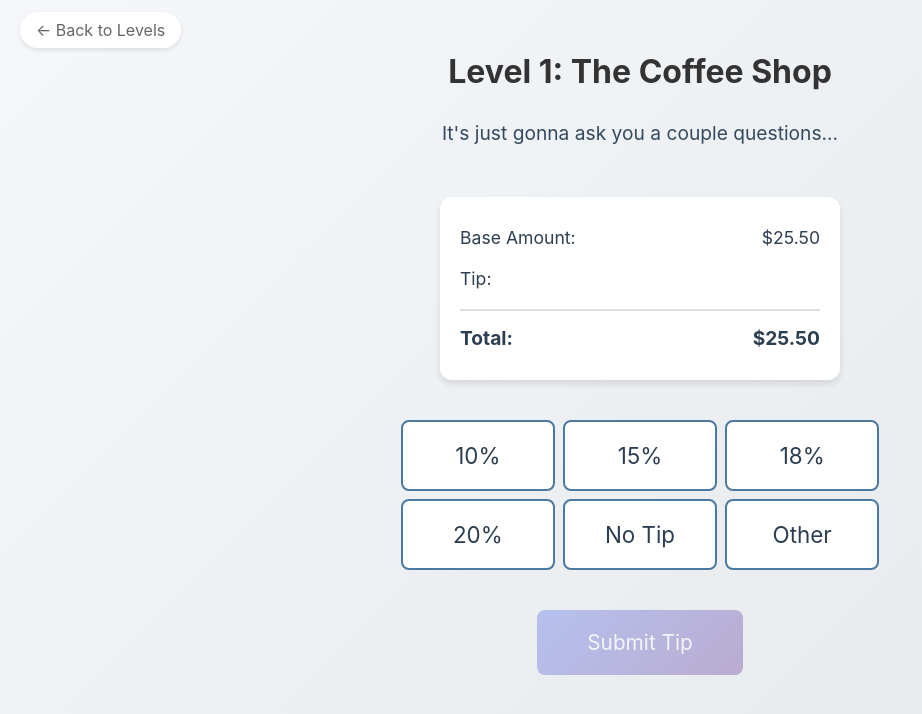
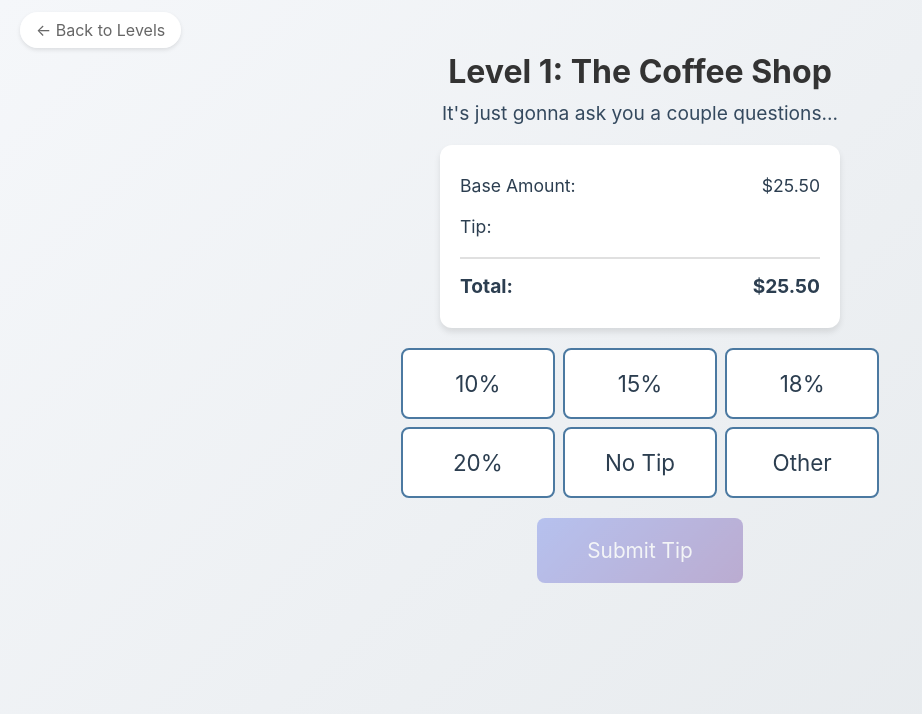
Before and after one commit to lukeharwood11/couple-questions, a React (Create React App) app: page /level/1 in a window 1280 px wide. Shown: the top 714 px of the page, without its empty margins (0-922 px from the left). Built offline with nearby package versions, Linux system fonts and the light colour scheme.

Commit message:
Fix styling

```diff
--- a/src/components/Layout/Layout.tsx
+++ b/src/components/Layout/Layout.tsx
@@ -19,6 +19,7 @@ const Layout: React.FC = () => {
                     <Link to="/" className="back-button">
                         ← Back to Levels
                     </Link>
+                    { /* put level number here */ }
                 </motion.div>
             )}
             <main className="main-content">
--- a/src/pages/09_LevelNinePage/LevelNinePage.tsx
+++ b/src/pages/09_LevelNinePage/LevelNinePage.tsx
@@ -80,7 +80,7 @@ const LevelNinePage: React.FC = () => {
             exit={{ opacity: 0, y: -20 }}
         >
             <h1 className="level-title">
-                Level {level.id}: {level.title}
+                {level.title}
             </h1>
             <p className="level-subtitle">{level.subtitle}</p>
             <div className="tip-container">
--- a/src/pages/10_LevelTenPage/LevelTenPage.css
+++ b/src/pages/10_LevelTenPage/LevelTenPage.css
@@ -82,7 +82,6 @@
 .level-ten-subtitle {
     line-height: 1.6;
     max-width: 800px;
-    margin: 0 auto 2rem;
     text-align: center;
     position: relative;
 }
--- a/src/pages/shared/LevelPages.css
+++ b/src/pages/shared/LevelPages.css
@@ -8,13 +8,12 @@
   text-align: center;
   color: #333;
   margin-top: 2rem;
-  margin-bottom: 30px;
+  margin-bottom: 10px;
 }
 
 .level-subtitle {
   text-align: center;
   color: var(--text-secondary);
-  margin-bottom: 2rem;
   font-size: 1.2rem;
 }
 
@@ -22,7 +21,6 @@
   display: flex;
   flex-direction: column;
   align-items: center;
-  gap: 20px;
 }
 
 .tip-buttons {
@@ -69,7 +67,6 @@
   .tip-button {
     padding: 15px 30px;
     font-size: 1.2rem;
-    min-width: 120px;
   }
 
   .submit-button {
```
